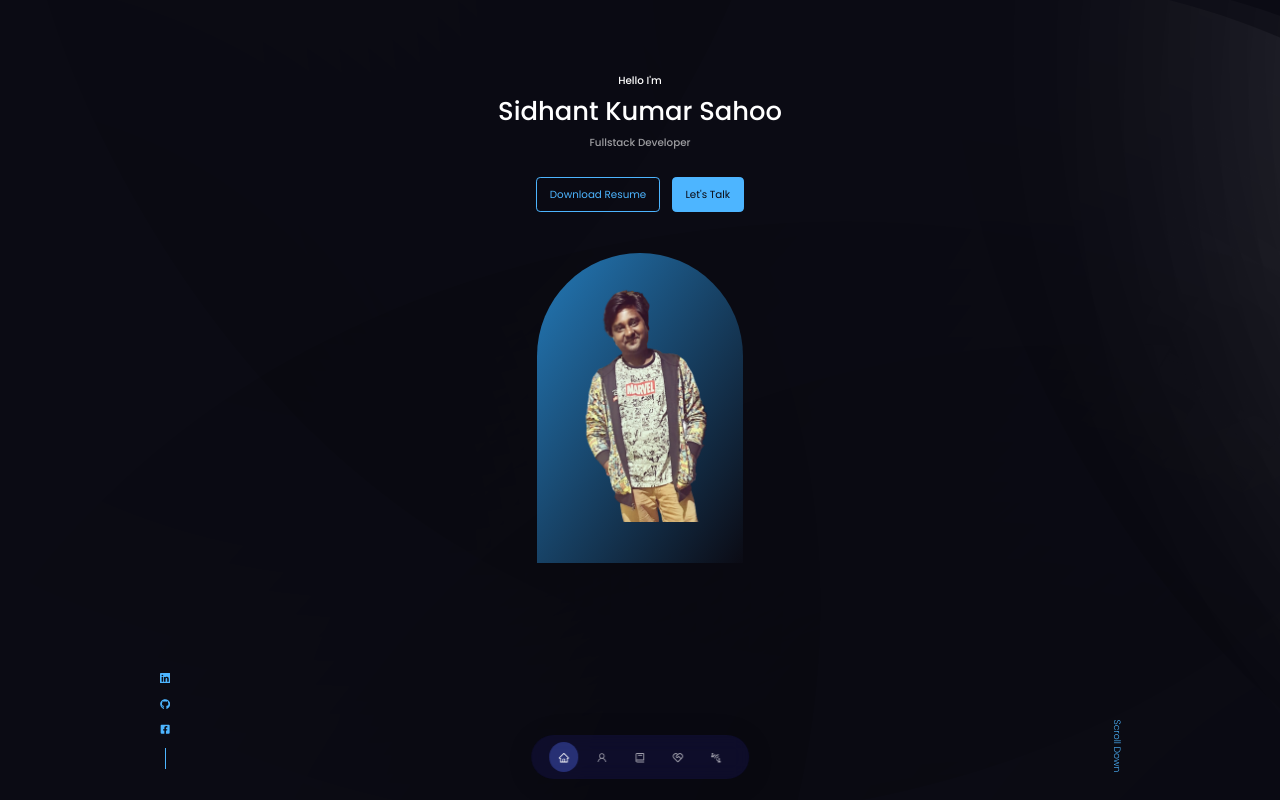
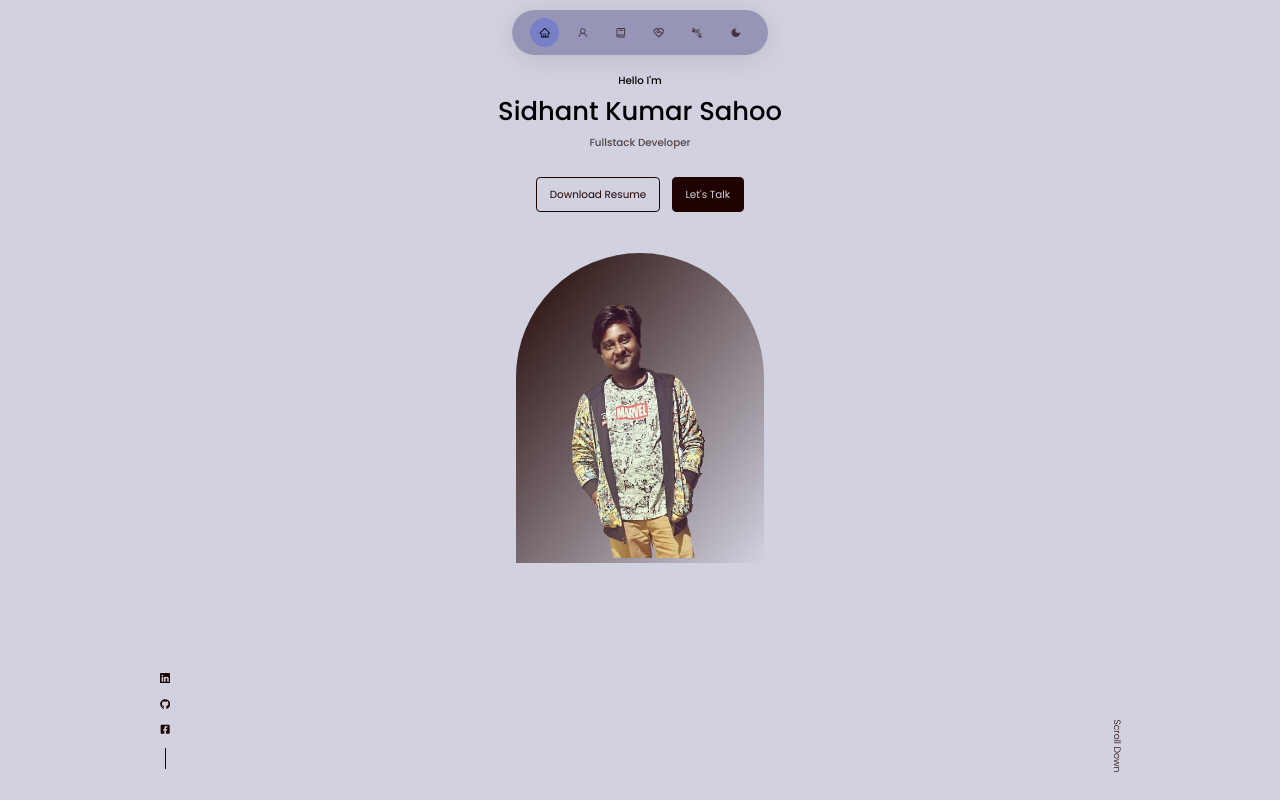
Before and after one commit to sidhant2709/Sidhant-s-Portfolio, a React (Create React App) app: page / in a window 1280 px wide. Shown: the top 800 px of the page. Built offline with nearby package versions, Linux system fonts and the light colour scheme.

Commit message:
light dark mode added

```diff
--- a/src/App.js
+++ b/src/App.js
@@ -1,4 +1,4 @@
-import React, { Fragment } from "react";
+import React, { Fragment, useState, useEffect } from "react";
 import Header from "./components/Header/Header";
 import Navbar from "./components/Navbar/Navbar";
 import About from "./components/About/About";
@@ -8,12 +8,22 @@ import Portfolio from "./components/Portfolio/Portfolio";
 import Testimonials from "./components/Testimonials/Testimonials";
 import Contact from "./components/Contact/Contact";
 import Footer from "./components/Footer/Footer";
+import { getStorageTheme } from "./utils/theme";
 
 const App = () => {
+  const [theme, setTheme] = useState(getStorageTheme());
+
+
+
+  useEffect(() => {
+    document.documentElement.className = theme;
+    localStorage.setItem('theme', theme);
+  }, [theme]);
+
   return (
     <Fragment>
+      <Navbar theme={theme} setTheme={setTheme} />
       <Header />
-      <Navbar />
       <About />
       <Experience />
       <Services />
--- a/src/components/Header/Header.css
+++ b/src/components/Header/Header.css
@@ -41,19 +41,15 @@ header {
 /* =========================== MY PHOTO ========================= */
 
 .my__photo {
-    background: linear-gradient(to bottom right, #2da3f6ba, var(--color-bg));
-    width: 20rem;
+    background: linear-gradient(to bottom right, var(--color-primary), var(--color-bg));
+    width: 24rem;
     height: 30rem;
     position: absolute;
-    left: calc(50% - 10rem);
+    left: calc(50% - 12rem);
     margin-top: 4rem;
     border-radius: 12rem 12rem 0 0;
     overflow: hidden;
-    padding: 2rem 1.5rem 1.5rem 3rem;
-}
-
-.my__photo img {
-    height: 24rem;
+    padding-top: 3.2rem;
 }
 
 /* =========================== SCROLL DOWN ========================= */
@@ -70,7 +66,7 @@ header {
 
 @media screen and (max-width: 1024px) {
     header {
-        height: 68vh;
+        height: 100vh;
     }
 }
 
--- a/src/components/Navbar/Navbar.css
+++ b/src/components/Navbar/Navbar.css
@@ -7,7 +7,7 @@ nav {
     z-index: 2;
     left: 50%;
     transform: translateX(-50%);
-    bottom: 2rem;
+    top: 1rem;
     display: flex;
     gap: 0.8em;
     border-radius: 3rem;
@@ -16,7 +16,8 @@ nav {
     box-shadow: 0 4px 30px rgba(0, 0, 0, 0.1);
 }
 
-nav a {
+nav a,
+nav button {
     background: transparent;
     padding: 0.9rem;
     border-radius: 50%;
@@ -25,7 +26,8 @@ nav a {
     font-size: 1.1rem;
 }
 
-nav a:hover {
+nav a:hover,
+nav button:hover {
     background: rgba(0, 0, 0, 0.3);
 }
 
--- a/src/components/Navbar/Navbar.js
+++ b/src/components/Navbar/Navbar.js
@@ -2,12 +2,23 @@ import React from "react";
 import "./Navbar.css";
 import { AiOutlineHome, AiOutlineUser } from "react-icons/ai";
 import { BiBook } from "react-icons/bi";
+import { BsSun } from "react-icons/bs";
+import { MdDarkMode } from "react-icons/md";
+
 import { RiServiceLine } from "react-icons/ri";
 import { MdOutlineConnectWithoutContact } from "react-icons/md";
 import { useState } from "react";
 
-const Navbar = () => {
+const Navbar = ({ theme, setTheme }) => {
   const [activeNav, setActiveNav] = useState("#");
+
+  const toggleTheme = () => {
+    if (theme === "light-theme") {
+      setTheme("dark-theme");
+    } else {
+      setTheme("light-theme");
+    }
+  };
 
   return (
     <nav>
@@ -46,6 +57,15 @@ const Navbar = () => {
       >
         <MdOutlineConnectWithoutContact />
       </a>
+      {theme === "dark-theme" ? (
+        <button onClick={toggleTheme}>
+          <BsSun />
+        </button>
+      ) : (
+        <button onClick={toggleTheme}>
+          <MdDarkMode />
+        </button>
+      )}
     </nav>
   );
 };
--- a/src/index.css
+++ b/src/index.css
@@ -11,18 +11,35 @@
 }
 
 :root {
+  /* --color-bg: #0b0b14;
+  --color-bg-variant: #2c2c6c;
+  --color-primary: #4db5ff;
+  --color-primary-variant: rgba(77, 181, 255, 0.4);
+  --color-light: rgba(255, 255, 255, 0.6);
+  --color-white: #fff; */
+
+  --transition: all 400ms ease;
+
+  --container-width-lg: 75%;
+  --container-width-md: 86%;
+  --container-width-sm: 90%;
+}
+
+.dark-theme {
   --color-bg: #0b0b14;
   --color-bg-variant: #2c2c6c;
   --color-primary: #4db5ff;
   --color-primary-variant: rgba(77, 181, 255, 0.4);
   --color-light: rgba(255, 255, 255, 0.6);
   --color-white: #fff;
-
-  --transition: all 400ms ease;
-
-  --container-width-lg: 75%;
-  --container-width-md: 86%;
-  --container-width-sm: 90%;
+}
+.light-theme {
+  --color-bg: #d1d1df;
+  --color-bg-variant: #141415;
+  --color-primary: #1f0300;
+  --color-primary-variant: rgba(2, 18, 29, 0.4);
+  --color-light: rgba(24, 3, 0, 0.681);
+  --color-white: rgb(0, 0, 0);
 }
 
 html {
@@ -39,7 +56,7 @@ body {
   background-color: var(--color-bg);
   color: var(--color-white);
   line-height: 1.7;
-  background-image: url(../src/assets/bg-texture.png);
+  /* background-image: url(../src/assets/bg-texture.png); */
 }
 
 /* =======================================GENERAL STYLES============================================== */
@@ -90,6 +107,7 @@ a:hover {
   color: var(--color-white);
 }
 
+
 .btn {
   width: max-content;
   display: inline-block;
@@ -113,9 +131,9 @@ a:hover {
 }
 
 img {
-  display: block;
-  width: 100%;
   object-fit: cover;
+  max-width: 100%;
+  max-height: 100%;
 }
 
 /* ===========================MEDIA QUERIES (MEDIUM DEVICES)==================================== */
--- /dev/null
+++ b/src/utils/theme.js
@@ -0,0 +1,7 @@
+export const getStorageTheme = () => {
+  let theme = "light-theme";
+  if (localStorage.getItem("theme")) {
+    theme = localStorage.getItem("theme");
+  }
+  return theme;
+};
```
